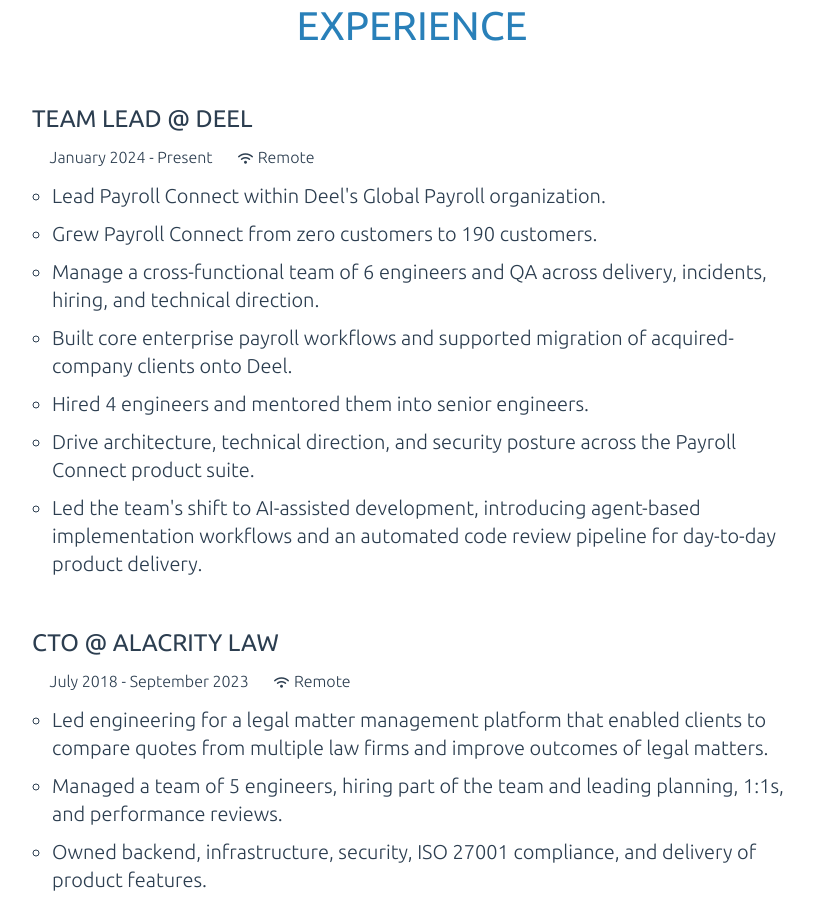
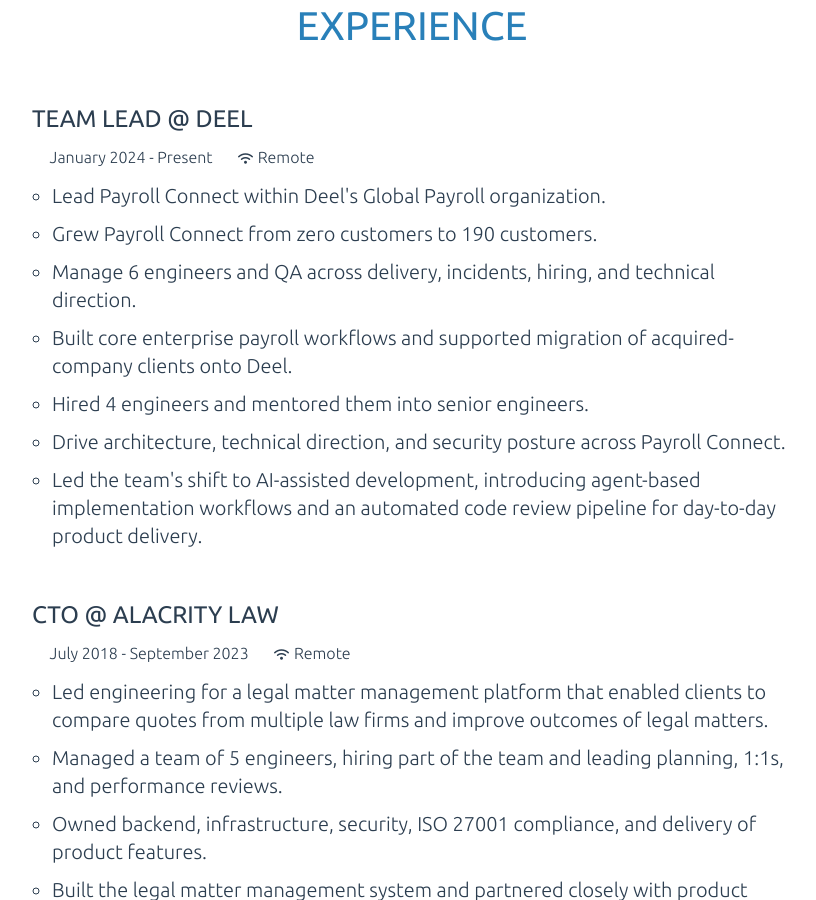
Before and after one commit to msvab/msvab.github.io, a Jekyll site: the page built from resume.html, in a window 1280 px wide and 900 px high, scrolled down 478 px. Shown: the whole window, without its empty margins (228-1044 px from the left). Built offline with Jekyll 4.4.1, drawn with Linux system fonts in a browser that asks for light colours.

Commit message:
Refine Deel resume bullets

```diff
--- a/resume.html
+++ b/resume.html
@@ -34,10 +34,10 @@
     <ul>
       <li>Lead Payroll Connect within Deel's Global Payroll organization.</li>
       <li>Grew Payroll Connect from zero customers to 190 customers.</li>
-      <li>Manage a cross-functional team of 6 engineers and QA across delivery, incidents, hiring, and technical direction.</li>
+      <li>Manage 6 engineers and QA across delivery, incidents, hiring, and technical direction.</li>
       <li>Built core enterprise payroll workflows and supported migration of acquired-company clients onto Deel.</li>
       <li>Hired 4 engineers and mentored them into senior engineers.</li>
-      <li>Drive architecture, technical direction, and security posture across the Payroll Connect product suite.</li>
+      <li>Drive architecture, technical direction, and security posture across Payroll Connect.</li>
       <li>Led the team's shift to AI-assisted development, introducing agent-based implementation workflows and an automated code review pipeline for day-to-day product delivery.</li>
     </ul>
   </div>
```
